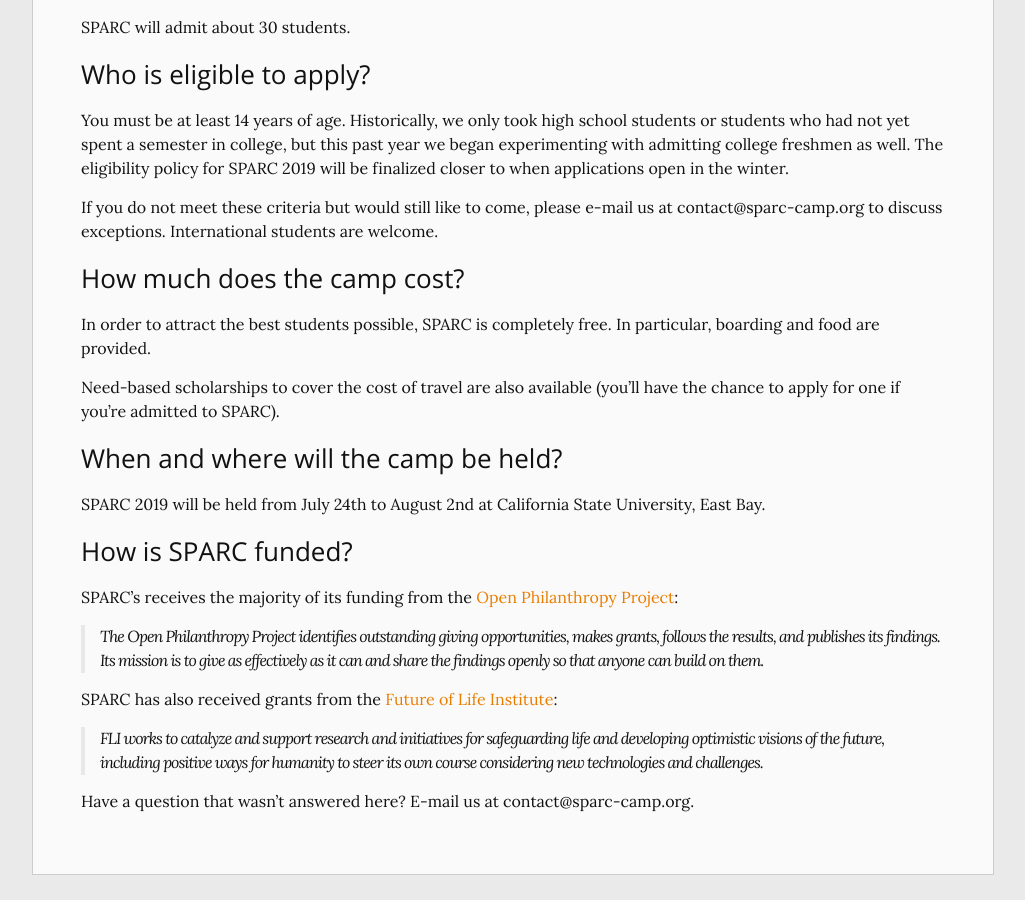
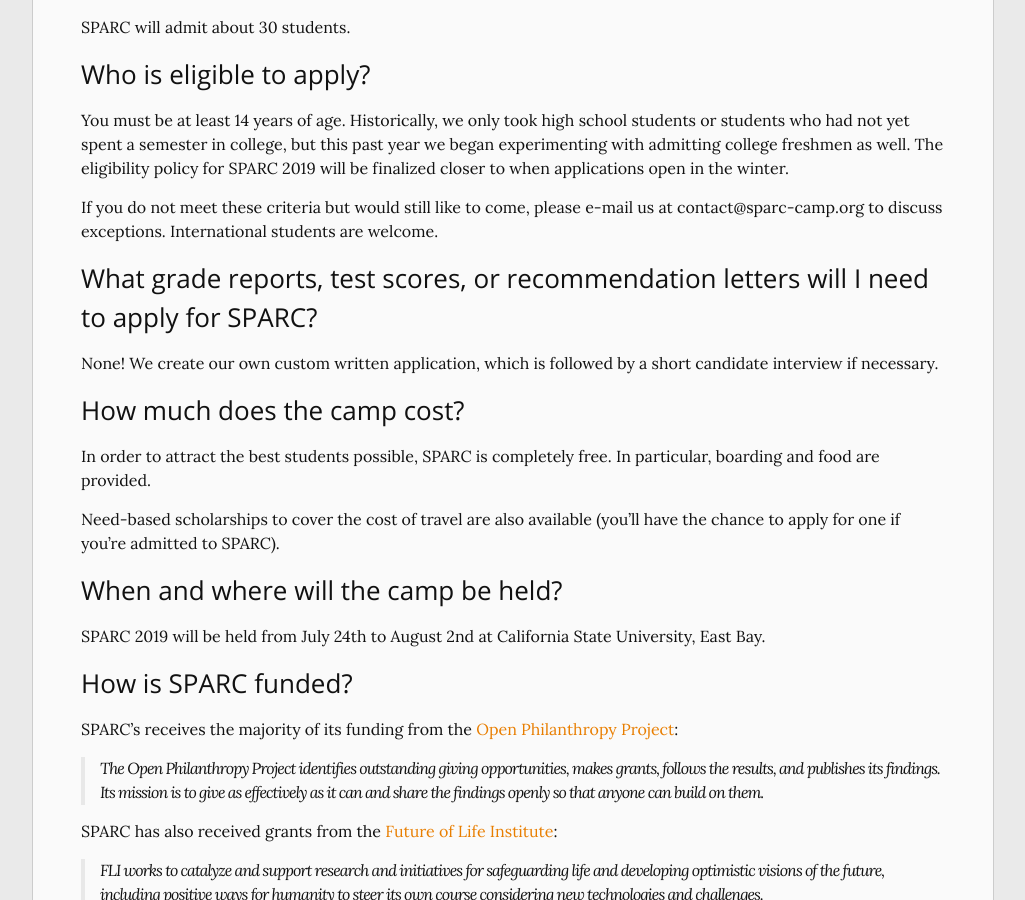
Before and after one commit to sparc-camp/sparc-camp.github.io, a Jekyll site: the page built from content/faq.md, in a window 1280 px wide and 900 px high, scrolled down 1207 px. Shown: the whole window, without its empty margins (127-1152 px from the left). Built offline with Jekyll 4.4.1, drawn with Linux system fonts in a browser that asks for light colours.

Commit message:
Update the apply and faq page with another question about the application

```diff
--- a/content/faq.md
+++ b/content/faq.md
@@ -33,6 +33,9 @@
 
 If you do not meet these criteria but would still like to come, please e-mail us at contact@sparc-camp.org to discuss exceptions. International students are welcome.
 
+### What grade reports, test scores, or recommendation letters will I need to apply for SPARC?
+None! We create our own custom written application, which is followed by a short candidate interview if necessary.
+
 ### How much does the camp cost?
 In order to attract the best students possible, SPARC is completely free. In particular, boarding and food are provided.
 
```
Also changed, not shown: content/apply.md (+1 -3 lines).
